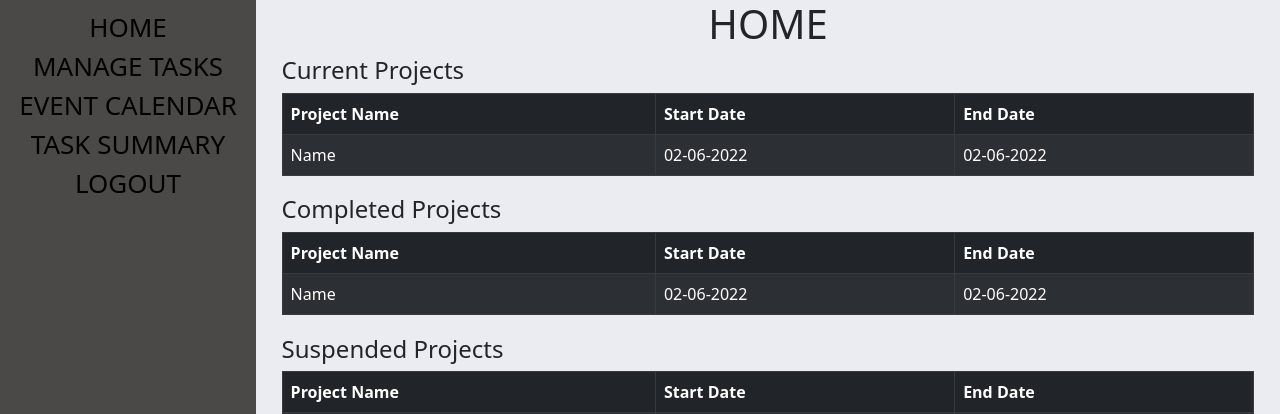
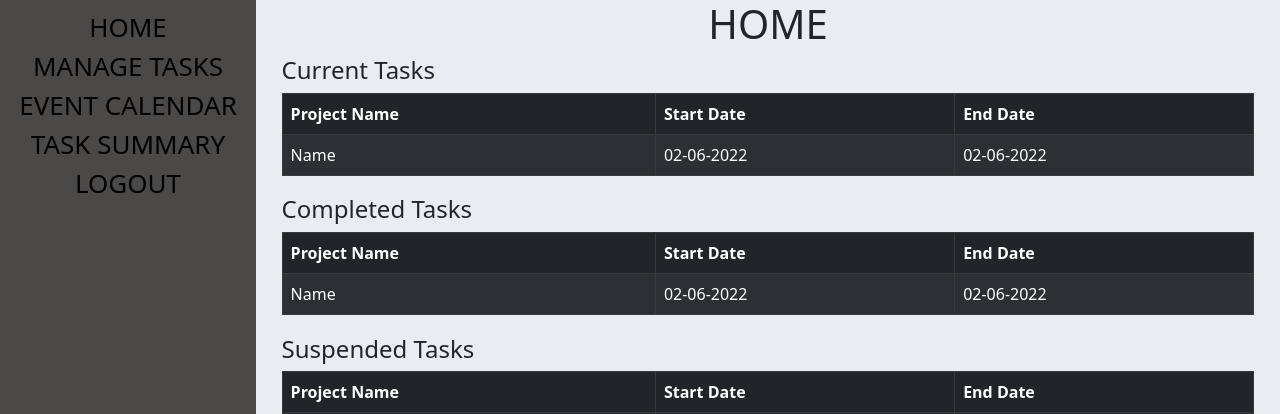
Before and after one commit to amandasuzzanne/task-manager, a React (Create React App) app: page / in a window 1280 px wide. Shown: the top 414 px of the page. Built offline with nearby package versions, Linux system fonts and the light colour scheme.

Commit message:
Rename h4

```diff
--- a/src/pages/Home.js
+++ b/src/pages/Home.js
@@ -6,7 +6,7 @@ function Home() {
     <div className='home'>
     <h1>HOME</h1>
         <div className='home-table'>
-        <h4>Current Projects</h4>
+        <h4>Current Tasks</h4>
             <Table striped bordered hover variant="dark">
                 <thead>
                     <tr>
@@ -25,7 +25,7 @@ function Home() {
             </Table>
         </div>
         <div className='home-table2'>
-        <h4>Completed Projects</h4>
+        <h4>Completed Tasks</h4>
             <Table striped bordered hover variant="dark">
                 <thead>
                     <tr>
@@ -44,7 +44,7 @@ function Home() {
             </Table>
         </div>
         <div className='home-table3'>
-        <h4>Suspended Projects</h4>
+        <h4>Suspended Tasks</h4>
             <Table striped bordered hover variant="dark">
                 <thead>
                     <tr>
```
